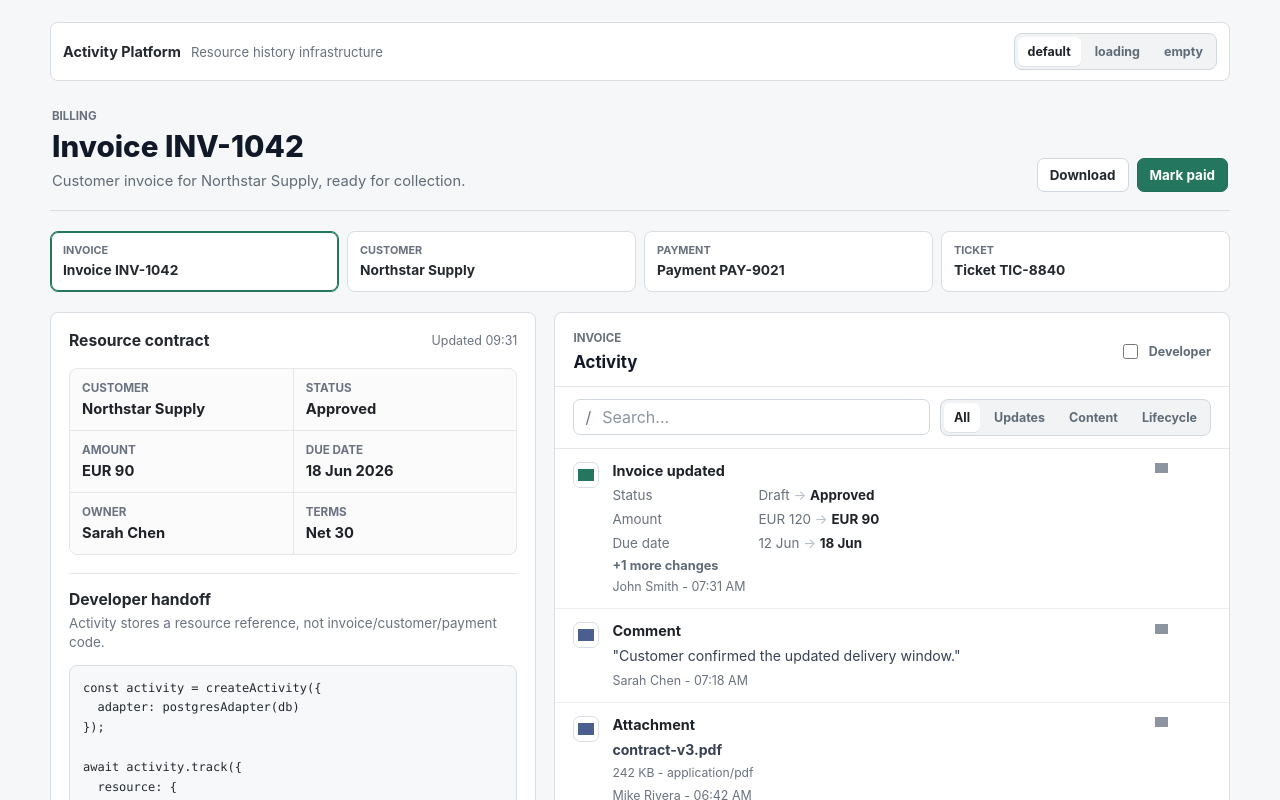
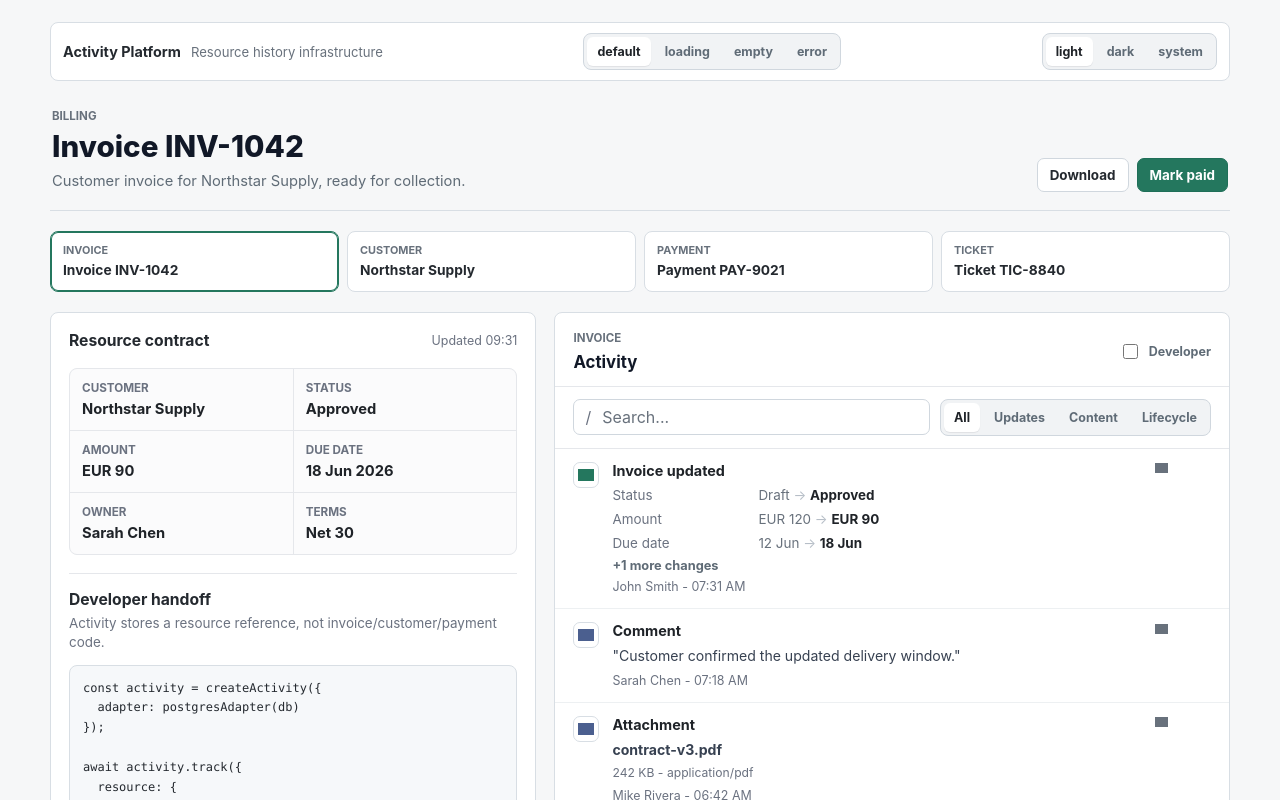
Before and after one commit to andreyshedko/activity, a React (Vite) app: page / in a window 1280 px wide. Shown: the top 800 px of the page. Built offline with nearby package versions, Linux system fonts and the light colour scheme; grey boxes are pictures that could not be loaded.

Commit message:
Cover UI acceptance scenarios in E2E

```diff
--- a/src/App.tsx
+++ b/src/App.tsx
@@ -1,14 +1,19 @@
 import { useMemo, useState } from "react";
-import { ActivityPanel, type ActivityPanelQuery } from "./ActivityPanel";
+import {
+  ActivityPanel,
+  type ActivityPanelQuery,
+  type ActivityPanelTheme,
+} from "./ActivityPanel";
 import { createActivity, createMemoryStorageAdapter, type Action } from "./activity";
 import { activityEntries, demoResources } from "./mockData";
 
-type DemoState = "default" | "loading" | "empty";
+type DemoState = "default" | "loading" | "empty" | "error";
 type ComposerMode = "update" | "comment";
 type AdapterMode = "memory" | "postgres";
 
 export function App() {
   const [state, setState] = useState<DemoState>("default");
+  const [theme, setTheme] = useState<ActivityPanelTheme>("light");
   const [selectedResourceId, setSelectedResourceId] = useState(
     demoResources[0].resource.id,
   );
@@ -31,9 +36,24 @@ export function App() {
     const entries = state === "empty" ? [] : activityEntries;
     const latency = state === "loading" ? 1200 : 260;
 
-    return createActivity({
-      adapter: createMemoryStorageAdapter(entries, latency),
-    });
+    const adapter = createMemoryStorageAdapter(entries, latency);
+    if (state === "error") {
+      let failNextQuery = true;
+      return createActivity({
+        adapter: {
+          ...adapter,
+          async query(options) {
+            if (failNextQuery) {
+              failNextQuery = false;
+              throw new Error("Demo query failed");
+            }
+            return adapter.query(options);
+          },
+        },
+      });
+    }
+
+    return createActivity({ adapter });
   }, [state]);
   const trackExample = async () => {
     setIsTracking(true);
@@ -85,12 +105,25 @@ export function App() {
           <span>Resource history infrastructure</span>
         </div>
         <div className="demo-controls" aria-label="Demo state">
-          {(["default", "loading", "empty"] as DemoState[]).map((item) => (
+          {(["default", "loading", "empty", "error"] as DemoState[]).map((item) => (
             <button
               aria-pressed={state === item}
               className={state === item ? "is-active" : ""}
               key={item}
               onClick={() => setState(item)}
+              type="button"
+            >
+              {item}
+            </button>
+          ))}
+        </div>
+        <div className="demo-controls" aria-label="Activity theme">
+          {(["light", "dark", "system"] as ActivityPanelTheme[]).map((item) => (
+            <button
+              aria-pressed={theme === item}
+              className={theme === item ? "is-active" : ""}
+              key={item}
+              onClick={() => setTheme(item)}
               type="button"
             >
               {item}
@@ -248,6 +281,7 @@ await activity.track({
             onAttachmentOpen={(attachment) => setOpenedAttachment(attachment.fileName)}
             onQueryChange={setLastQuery}
             resource={selectedResource.resource}
+            theme={theme}
           />
           {openedAttachment ? (
             <p className="attachment-demo-status" role="status">
--- a/src/main.tsx
+++ b/src/main.tsx
@@ -2,6 +2,7 @@ import { StrictMode } from "react";
 import { createRoot } from "react-dom/client";
 import { App } from "./App";
 import "./styles.css";
+import "./activity-panel.css";
 
 createRoot(document.getElementById("root")!).render(
   <StrictMode>
```
Also changed, not shown: 1 other file (tests, documents, lock files or other folders).
